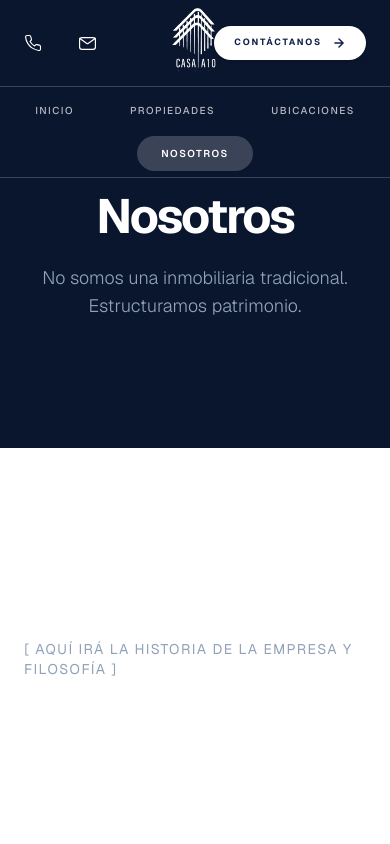
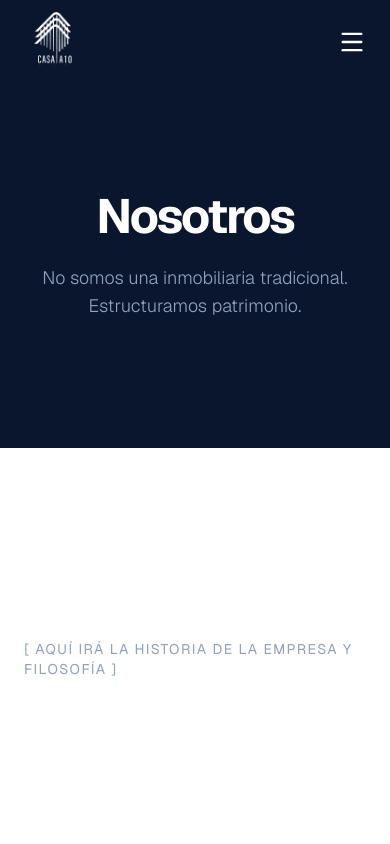
Before and after one commit to Flouviamx/casaa10, a Next.js app: page /nosotros in a window 390 px wide. Shown: the top 844 px of the page. Built offline with nearby package versions, Linux system fonts and the light colour scheme.

Commit message:
feat: enhance mobile responsiveness and fix layout bugs

```diff
--- a/src/components/layout/Navbar.tsx
+++ b/src/components/layout/Navbar.tsx
@@ -2,10 +2,13 @@
 import { useState, useEffect } from "react";
 import Image from "next/image";
 import { usePathname } from "next/navigation";
+import { Menu, X } from "lucide-react";
+import Link from "next/link";
 
 export default function Navbar() {
   const [isScrolled, setIsScrolled] = useState(false);
-  const pathname = usePathname(); // Para saber qué página está seleccionada
+  const [mobileMenuOpen, setMobileMenuOpen] = useState(false);
+  const pathname = usePathname();
 
   useEffect(() => {
     const handleScroll = () => {
@@ -15,21 +18,39 @@ export default function Navbar() {
     return () => window.removeEventListener("scroll", handleScroll);
   }, []);
 
+  // Lock scroll when mobile menu is open
+  useEffect(() => {
+    if (mobileMenuOpen) {
+      document.body.style.overflow = 'hidden';
+    } else {
+      document.body.style.overflow = 'auto';
+    }
+    return () => { document.body.style.overflow = 'auto'; }
+  }, [mobileMenuOpen]);
+
   const isDetail = pathname.startsWith('/propiedades/') && pathname !== '/propiedades';
 
+  const navLinks = [
+    { name: "Inicio", path: "/" },
+    { name: "Propiedades", path: "/propiedades" },
+    { name: "Contacto", path: "/contacto" },
+    { name: "Nosotros", path: "/nosotros" }
+  ];
+
   return (
+    <>
       <nav
-      className={`fixed top-0 left-0 right-0 z-50 transition-all duration-200 ease-out ${
+        className={`fixed top-0 left-0 right-0 z-[100] transition-all duration-300 ease-out ${
+          mobileMenuOpen ? "bg-[#0a152e] text-white" :
           isDetail
-          ? "bg-[#0a152e] text-white shadow-md" // Navbar azul fija para detalle de propiedad
+            ? "bg-[#0a152e] text-white shadow-md"
             : isScrolled
-            ? "bg-white text-slate-900 shadow-md"
+              ? "bg-white/95 backdrop-blur-md text-slate-900 shadow-sm border-b border-slate-100"
               : "bg-transparent text-white"
         }`}
       >
-      {/* TOP BAR */}
-      <div className="grid grid-cols-3 items-center px-6 py-2 max-w-7xl mx-auto">
-
+        {/* Desktop Top Bar (Hidden on Mobile) */}
+        <div className="hidden md:grid grid-cols-3 items-center px-6 py-2 max-w-7xl mx-auto">
           {/* Izquierda: Redes/Contacto */}
           <div className="flex items-center justify-start gap-5">
             <a href="tel:+5215633585933" className="group p-2 -ml-2 rounded-full transition-colors hover:bg-slate-200/20">
@@ -45,9 +66,9 @@ export default function Navbar() {
             </a>
           </div>
 
-        {/* Centro: Logo transparente */}
+          {/* Centro: Logo */}
           <div className="flex justify-center">
-          <a href="/">
+            <Link href="/">
               <Image
                 src="/logo-transparent.png"
                 alt="CASA A10"
@@ -55,17 +76,17 @@ export default function Navbar() {
                 height={70}
                 className="transition-all duration-200 object-contain cursor-pointer"
                 style={{
-                filter: (isScrolled && !isDetail) ? 'none' : 'brightness(0) invert(1)'
+                  filter: (!mobileMenuOpen && isScrolled && !isDetail) ? 'none' : 'brightness(0) invert(1)'
                 }}
                 priority
               />
-          </a>
+            </Link>
           </div>
 
           {/* Derecha: Contacto */}
           <div className="flex justify-end">
-          <button className={`group flex items-center gap-2.5 px-5 py-2.5 rounded-full text-[9px] md:text-[10px] font-bold tracking-[0.2em] uppercase transition-all duration-300 shadow-sm active:scale-95 ${
-            (isScrolled && !isDetail)
+            <Link href="/contacto" className={`group flex items-center gap-2.5 px-5 py-2.5 rounded-full text-[10px] font-bold tracking-[0.2em] uppercase transition-all duration-300 shadow-sm active:scale-95 ${
+              (!mobileMenuOpen && isScrolled && !isDetail)
                 ? "bg-[#0f2146] text-white hover:bg-[#1a3668] shadow-[0_4px_10px_rgba(15,33,70,0.15)]"
                 : "bg-white text-[#0f2146] hover:bg-white/90 shadow-[0_4px_10px_rgba(0,0,0,0.1)]"
             }`}>
@@ -73,41 +94,118 @@ export default function Navbar() {
               <svg className="w-3.5 h-3.5 transform group-hover:translate-x-1 transition-transform duration-300" fill="none" stroke="currentColor" viewBox="0 0 24 24">
                 <path strokeLinecap="round" strokeLinejoin="round" strokeWidth={2.5} d="M5 12h14M12 5l7 7-7 7" />
               </svg>
-          </button>
+            </Link>
           </div>
         </div>
 
-      {/* BOTTOM BAR: ENLACES */}
-      <div className={`border-t border-b transition-colors duration-200 ${(isScrolled && !isDetail) ? "border-slate-200" : "border-white/20"} py-1.5 px-2`}>
-        <div className="flex justify-center flex-wrap gap-x-2 gap-y-2 text-[10px] md:text-xs font-medium tracking-[0.15em] uppercase">
-          {[
-            { name: "Inicio", path: "/" },
-            { name: "Propiedades", path: "/propiedades" },
-            { name: "Ubicaciones", path: "/ubicaciones" },
-            { name: "Nosotros", path: "/nosotros" }
-          ].map((item) => {
+        {/* Desktop Bottom Bar (Hidden on Mobile) */}
+        <div className={`hidden md:block border-t border-b transition-colors duration-200 ${(!mobileMenuOpen && isScrolled && !isDetail) ? "border-slate-100" : "border-white/10"} py-1.5 px-2`}>
+          <div className="flex justify-center gap-2 text-xs font-medium tracking-[0.15em] uppercase max-w-7xl mx-auto">
+            {navLinks.map((item) => {
               const isActive = pathname === item.path;
-
               return (
-              <a
+                <Link
                   key={item.name}
                   href={item.path}
                   className={`px-6 py-2.5 rounded-full transition-all duration-300 ${
                     isActive
-                    ? (isScrolled && !isDetail)
-                        ? "bg-slate-100 text-[#0f2146] shadow-sm font-semibold"
-                        : "bg-white/20 text-white font-semibold backdrop-blur-md"
-                    : (isScrolled && !isDetail)
+                      ? (!mobileMenuOpen && isScrolled && !isDetail)
+                          ? "bg-slate-100 text-[#0f2146] shadow-sm font-bold"
+                          : "bg-white/20 text-white font-bold backdrop-blur-md"
+                      : (!mobileMenuOpen && isScrolled && !isDetail)
                           ? "hover:bg-slate-50 text-slate-500 hover:text-[#0f2146]"
                           : "hover:bg-white/10 text-white/70 hover:text-white"
                   }`}
                 >
                   {item.name}
-              </a>
+                </Link>
               );
             })}
           </div>
         </div>
+
+        {/* Mobile Header */}
+        <div className="md:hidden flex items-center justify-between px-6 py-3">
+          <Link href="/" onClick={() => setMobileMenuOpen(false)}>
+            <Image
+              src="/logo-transparent.png"
+              alt="CASA A10"
+              width={60}
+              height={60}
+              className="object-contain"
+              style={{
+                filter: (!mobileMenuOpen && isScrolled && !isDetail) ? 'none' : 'brightness(0) invert(1)'
+              }}
+              priority
+            />
+          </Link>
+          <button
+            onClick={() => setMobileMenuOpen(!mobileMenuOpen)}
+            className="p-2 -mr-2 rounded-full transition-colors active:scale-95"
+          >
+            {mobileMenuOpen ? (
+              <X className="w-7 h-7" />
+            ) : (
+              <Menu className="w-7 h-7" />
+            )}
+          </button>
+        </div>
       </nav>
+
+      {/* Mobile Menu Overlay */}
+      <div
+        className={`fixed inset-0 bg-[#0a152e] z-[90] flex flex-col pt-28 px-8 pb-12 transition-transform duration-500 ease-out md:hidden ${
+          mobileMenuOpen ? "translate-y-0" : "-translate-y-full"
+        }`}
+      >
+        <div className="flex flex-col gap-6 flex-1 mt-4">
+          {navLinks.map((item, idx) => {
+            const isActive = pathname === item.path;
+            return (
+              <Link
+                key={item.name}
+                href={item.path}
+                onClick={() => setMobileMenuOpen(false)}
+                className={`text-4xl font-bold tracking-tight transition-all duration-300 transform ${
+                  mobileMenuOpen ? "translate-y-0 opacity-100" : "translate-y-4 opacity-0"
+                } ${
+                  isActive ? "text-white" : "text-white/40 hover:text-white/80"
+                }`}
+                style={{ transitionDelay: `${idx * 100}ms` }}
+              >
+                {item.name}
+              </Link>
+            );
+          })}
+        </div>
+
+        <div
+          className={`flex flex-col gap-6 mt-auto transition-all duration-500 delay-300 ${
+            mobileMenuOpen ? "translate-y-0 opacity-100" : "translate-y-4 opacity-0"
+          }`}
+        >
+          <div className="h-px w-full bg-white/10"></div>
+
+          <div className="flex justify-between items-center">
+             <div className="flex gap-4">
+               <a href="tel:+5215633585933" className="w-12 h-12 rounded-full bg-white/10 flex items-center justify-center text-white active:bg-white/20">
+                 <svg className="w-5 h-5" viewBox="0 0 24 24" fill="none" stroke="currentColor" strokeWidth="2" strokeLinecap="round" strokeLinejoin="round"><path d="M22 16.92v3a2 2 0 01-2.18 2 19.79 19.79 0 01-8.63-3.07 19.5 19.5 0 01-6-6 19.79 19.79 0 01-3.07-8.67A2 2 0 014.11 2h3a2 2 0 012 1.72 12.84 12.84 0 00.7 2.81 2 2 0 01-.45 2.11L8.09 9.91a16 16 0 006 6l1.27-1.27a2 2 0 012.11-.45 12.84 12.84 0 002.81.7A2 2 0 0122 16.92z" /></svg>
+               </a>
+               <a href="mailto:contacto@casaa10.com" className="w-12 h-12 rounded-full bg-white/10 flex items-center justify-center text-white active:bg-white/20">
+                 <svg className="w-5 h-5" viewBox="0 0 24 24" fill="none" stroke="currentColor" strokeWidth="2" strokeLinecap="round" strokeLinejoin="round"><rect x="2" y="4.5" width="20" height="15" rx="3" /><path d="M2 5.5l9.2 6.5a1.5 1.5 0 001.6 0L22 5.5" /></svg>
+               </a>
+             </div>
+
+             <Link
+               href="/contacto"
+               onClick={() => setMobileMenuOpen(false)}
+               className="bg-white text-[#0a152e] px-6 py-3.5 rounded-full font-bold text-xs uppercase tracking-widest active:scale-95 transition-transform"
+             >
+               Contáctanos
+             </Link>
+          </div>
+        </div>
+      </div>
+    </>
   );
 }
```
Lines whose indentation alone changed are shown as unchanged.
